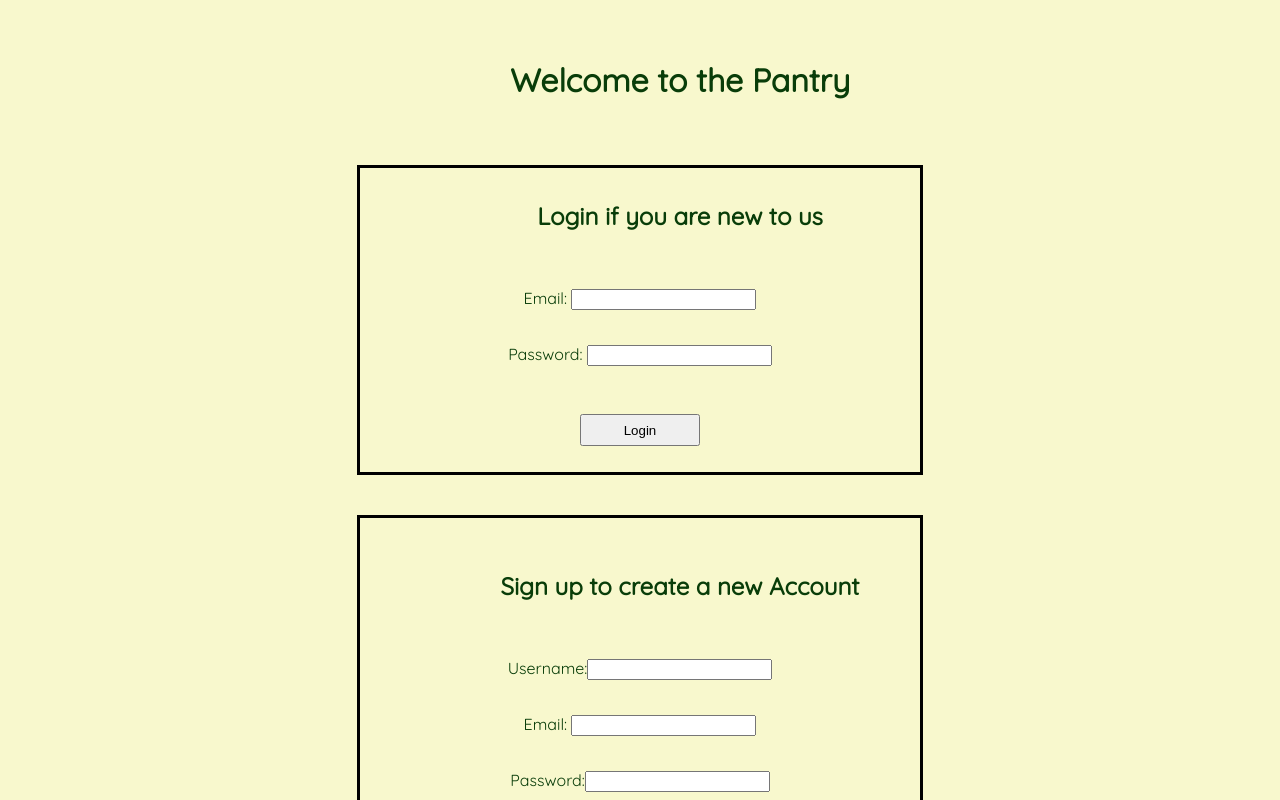
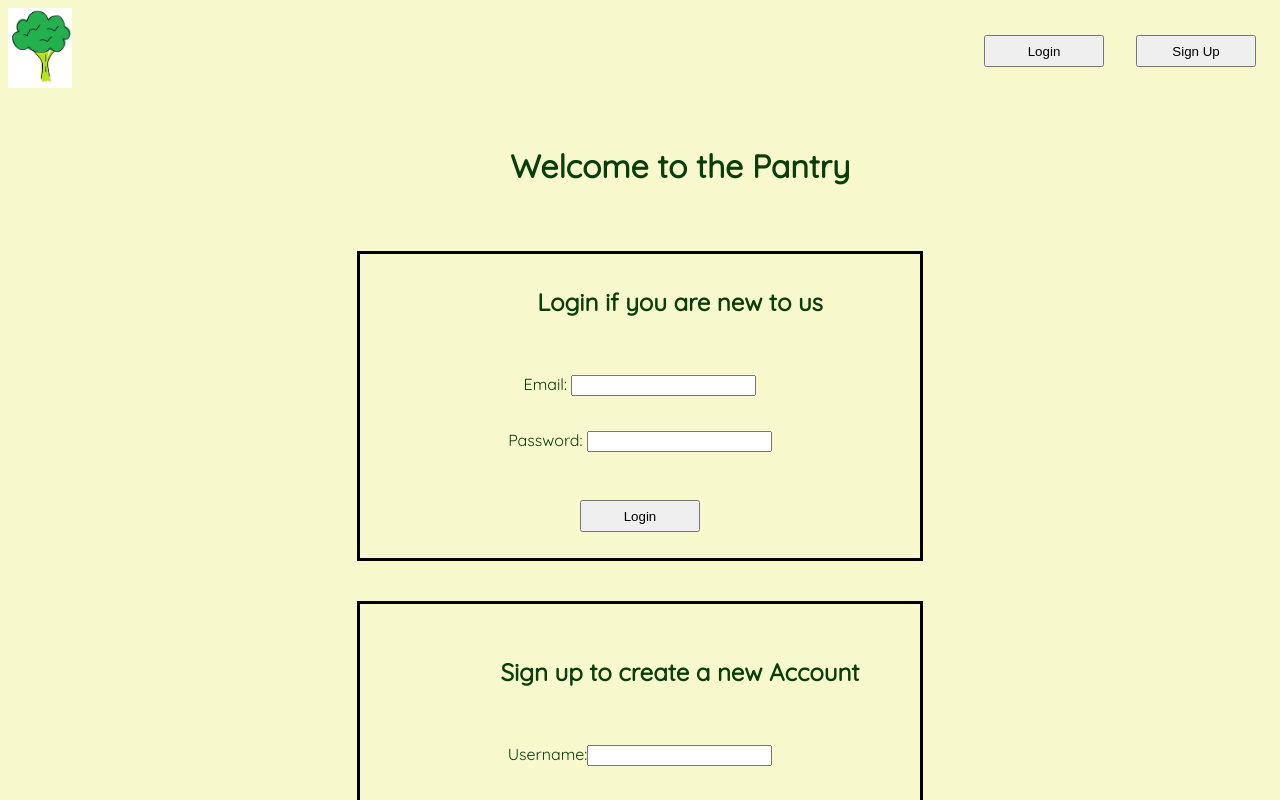
Before and after one commit to Meera-create/recipe-app, a React (Create React App) app: page / in a window 1280 px wide. Shown: the top 800 px of the page. Built offline with nearby package versions, Linux system fonts and the light colour scheme; no server answers.

Commit message:
set navbar to display differently depending on if a user is signed in or not

```diff
--- a/src/components/App.js
+++ b/src/components/App.js
@@ -8,6 +8,8 @@ import MyAccount from './MyAccount.js';
 import RecipeHomePage from './RecipeFinder/RecipeHomePage.js';
 import Protected from './Protected.js';
 import AddRecipeForm from './RecipeFinder/AddRecipeForm.js';
+import Login from './Login.js';
+import CreateAccount from './CreateAccount.js';
 
 const App = () => {
 
@@ -19,6 +21,8 @@ const App = () => {
           <Route path="/" element={<Homepage />} />
           <Route path="/recipe-form" element={<RecipeHomePage />} />
           <Route path="/my-account" element={<Protected><MyAccount /></Protected>} />
+          <Route path="/login" element={<Login />} />
+          <Route path="/sign-up" element={<CreateAccount />} />
           {/* <Route path="/single-recipe" element={<SingleRecipe />} /> */}
           <Route path="/add-recipe" element={<Protected><AddRecipeForm /></Protected>} />
         </Routes>
--- a/src/components/CreateAccount.js
+++ b/src/components/CreateAccount.js
@@ -1,6 +1,6 @@
 import { createUserWithEmailAndPassword, updateProfile } from "firebase/auth";
 import React, { useState } from "react";
-import { useNavigate } from "react-router-dom";
+import { useNavigate, useLocation } from "react-router-dom";
 import { auth } from "../config/firebase";
 import Alert from "./RecipeFinder/Alert";
 import '../styles/components/_create-account.scss'
@@ -21,6 +21,7 @@ const CreateAccount = () => {
   const [fields, setFields] = useState(initialState.fields);
   const [alert, setAlert] = useState(initialState.alert);
   const navigate = useNavigate();
+  const { pathname } = useLocation();
 
   const handleSignUp = (event) => {
     event.preventDefault();
@@ -53,7 +54,7 @@ const CreateAccount = () => {
     <div>
       <Alert message={alert.message} success={alert.isSuccess} />
       <form onSubmit={handleSignUp} className="create-account">
-
+        {pathname === "/sign-up" && <h2>Create a new Account</h2>}
         <div className="box-input">
         <label htmlFor="username-signup">
           Username:
--- a/src/components/Login.js
+++ b/src/components/Login.js
@@ -1,6 +1,6 @@
 import { signInWithEmailAndPassword } from "firebase/auth";
 import React, { useState } from "react";
-import { useNavigate } from "react-router-dom"
+import { useNavigate, useLocation } from "react-router-dom"
 import { auth } from "../config/firebase";
 import Alert from "./RecipeFinder/Alert";
 import '../styles/components/_login.scss'
@@ -20,6 +20,8 @@ const Login = () => {
   const [fields, setFields] = useState(initialState.fields);
   const [alert, setAlert] = useState(initialState.alert);
   const navigate = useNavigate();
+  const { pathname } = useLocation();
+  console.log(pathname);
 
   const handleLogin = (event) => {
     event.preventDefault();
@@ -52,9 +54,9 @@ const Login = () => {
     <div className="login">
       <Alert message={alert.message} success={alert.isSuccess} />
       <form className="login-form" onSubmit={handleLogin}>
-
+        {pathname === "/login" && <h2>Login</h2>}
         <div className="box">
-      <label htmlFor="email">
+          <label htmlFor="email">
           Email: </label>
           <input
             id="email"
--- a/src/components/NavBar.js
+++ b/src/components/NavBar.js
@@ -8,9 +8,9 @@ import image from '../../src/styles/images/the pantry (1).jpg'
 const NavBar = () => {
   const { user } = useContext(Context);
 
+  if (user) {
     return (
       <div className="navbar">
-      {user && (
           <div className="buttons">
             <div className="boxes">
               <Link reloadDocument to="/recipe-form">
@@ -27,29 +27,30 @@ const NavBar = () => {
               <Logout />
             </div>
           </div>
-      )}
       </div>
+    )
+  } else {
+    return (
+      <div className="navbar">
+          <div className="buttons">
+            <div className="boxes">
+              <Link reloadDocument to="/recipe-form">
+                <img alt="logo" src={image} />
+              </Link>
+            </div>
+            <div className="boxes2">
+              <button type="button" className="login">
+                <NavLink to="login">Login</NavLink>
+              </button>
+              <button type="button"className="sign-up">
+                <NavLink to="sign-up">Sign Up</NavLink>
+              </button>
+            </div>
+          </div>
+      </div>
+    )
+  }
 
-
-    // <div className="navbar">
-    //   <Link reloadDocument to="/recipe-form">
-    //     <img alt="logo" src={image} />
-    //     {/* <FaPoop /> */}
-    //   </Link>
-    //   {user && (
-    //     <ul className="navbar_buttons">
-    //       <li className="account_button">
-    //         <button type="button"className="my-account">
-    //           <NavLink to="my-account">My Account</NavLink>
-    //         </button>
-    //       </li>
-    //       <li className="logout_button">
-    //         <Logout />
-    //       </li>
-    //     </ul>
-    //   )}
-    // </div>
-  )
 };
 
 export default NavBar;
```
Lines whose indentation alone changed are shown as unchanged.
